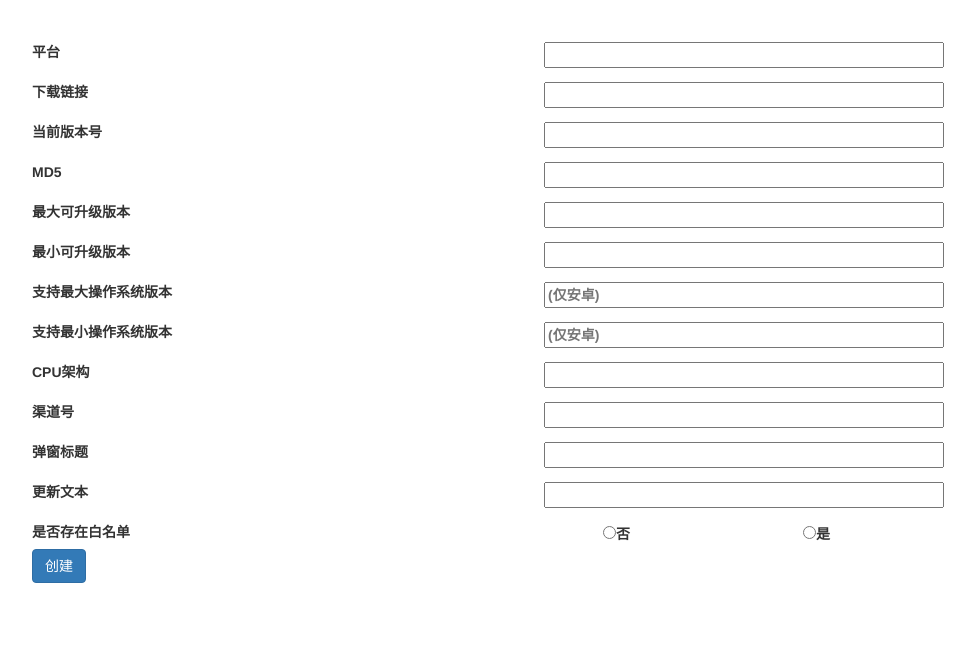
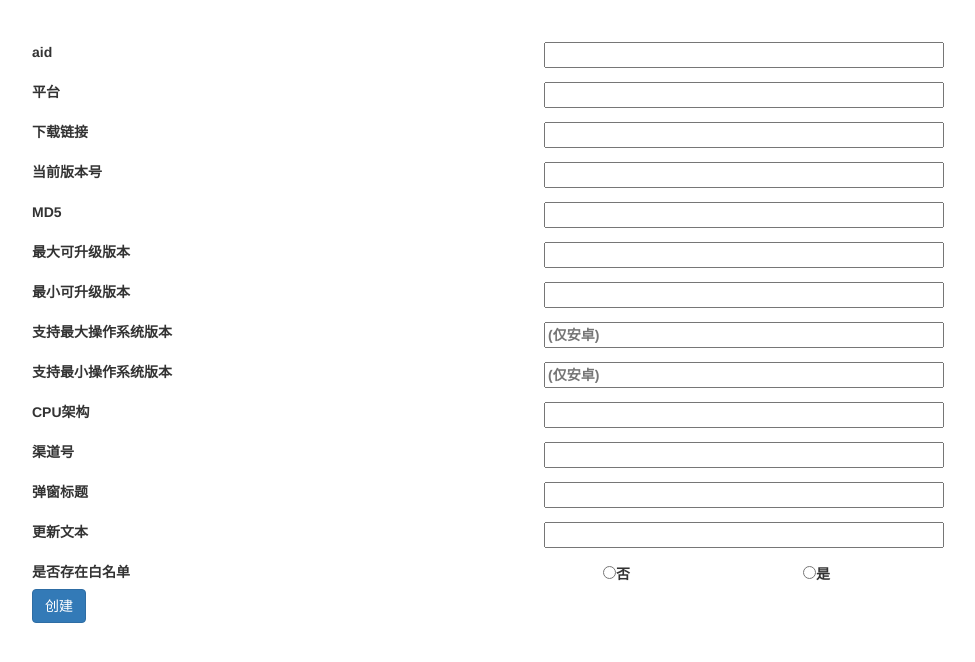
Before and after one commit to Bubbleioa/techtrainingcamp-AppUpgrade, a plain HTML site: page public/index.html in a window 1280 px wide. Both pictures are taken after a click on the button "添加新规则". Shown: the whole page, without its empty margins (108-1083 px from the left). Drawn offline with nearby package versions, Linux system fonts and the light colour scheme.

Commit message:
fixed create rule

```diff
--- a/public/index.html
+++ b/public/index.html
@@ -21,7 +21,11 @@
     </div>
     <div id="add">
         <form id="form1" role="form">
-
+            <div class="form-group">
+                <label>aid
+                    <input id="input_platform" name="aid" />
+                </label>
+            </div>
             <div class="form-group">
                 <label>平台
                     <input id="input_platform" name="platform" />
@@ -315,7 +319,7 @@
             // })
             // console.log(document.forms[0])
             // $.post("/create_rule", data, (e)=>{})
-            // console.log(JSON.stringify(data))
+             console.log(JSON.stringify(data))
             $.ajax({
                 type: 'POST',
                 url: "/create_rule",
```
